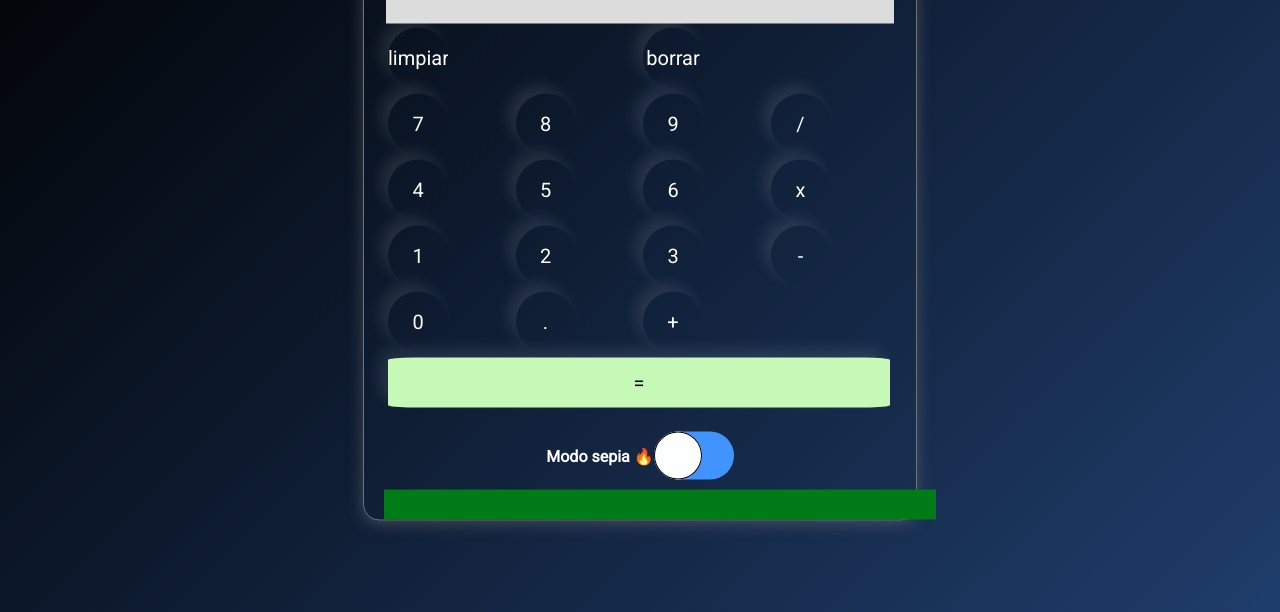
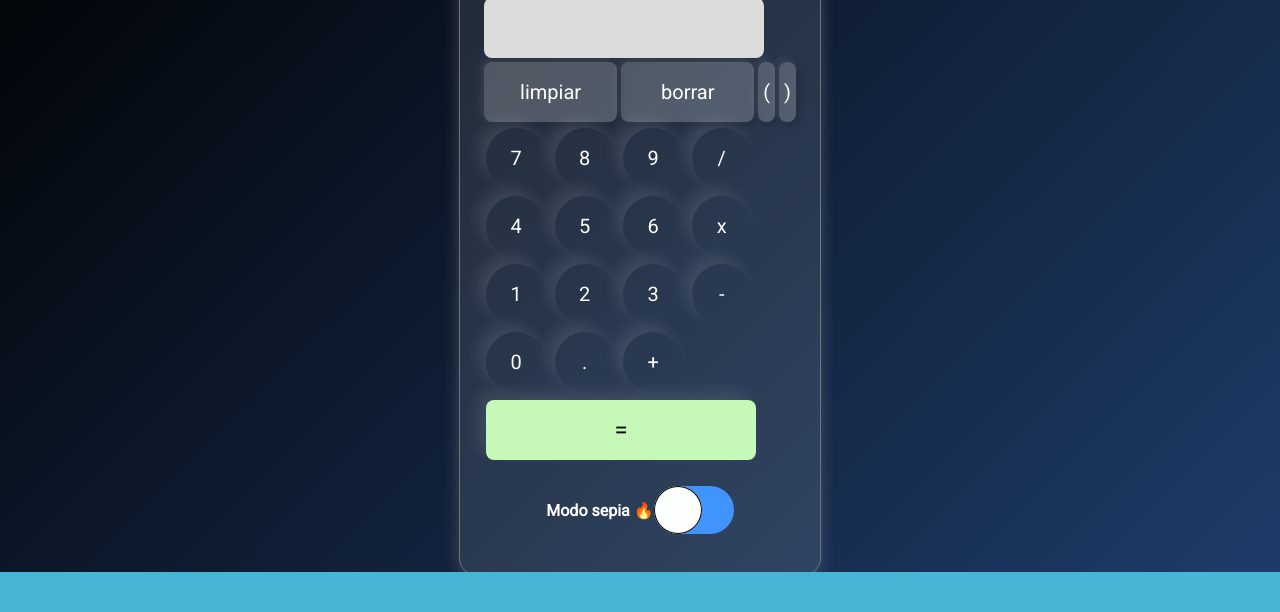
Before and after one commit to GerlyUwU/Calculadora-basica, a plain HTML site: page index.html in a window 1280 px wide. Shown: the part 188-800 px from the top of the page. Drawn offline with Linux system fonts and the light colour scheme.

Commit message:
cambiamos el diseño de la calculadora

```diff
--- a/CSS/style.css
+++ b/CSS/style.css
@@ -17,29 +17,51 @@ header {
     text-align: center;
     background: transparent;
     color: white;
-    font-size: 20px;
+    font-size: 24px;
+    margin-bottom: 10px;
 }
-
-
 
 .contenido {
     position: absolute;
     top: 50%;
     left: 50%;
     transform: translate(-50%, -50%);
-    width: 40%;
+    width: 320px;
     border: 1px solid #717377;
     padding: 20px;
     border-radius: 16px;
-    background: transparent;
+    background: rgba(255, 255, 255, 0.1);
     box-shadow: 0px 3px 15px rgba(113, 115, 119, 0.5);
 }
 
 table {
     width: 100%;
+    border-spacing: 4px;
 }
 
-input[type=button] {
+/* Estilo para la primera fila de botones */
+tr:first-of-type input[type=button],
+tr:nth-of-type(2) input[type=button] {
+    border: none;
+    width: 100%;
+    height: 60px;
+    border-radius: 8px;
+    background: rgba(255, 255, 255, 0.2);
+    color: #ffffff;
+    font-size: 20px;
+    box-shadow: -3px -3px 8px rgba(255, 255, 255, 0.1),
+                3px 3px 8px rgba(0, 0, 0, 0.2);
+    cursor: pointer;
+    transition: 0.2s;
+}
+
+tr:first-of-type input[type=button]:hover,
+tr:nth-of-type(2) input[type=button]:hover {
+    background: #B7D7F9;
+}
+
+/* Estilo original para los demás botones */
+input[type=button]:not(tr:first-of-type input[type=button]):not(tr:nth-of-type(2) input[type=button]) {
     border: none;
     width: 60px;
     height: 60px;
@@ -53,45 +75,44 @@ input[type=button] {
     transition-duration: 0.2s;
 }
 
-input[type=button]:hover {
+input[type=button]:not(tr:first-of-type input[type=button]):not(tr:nth-of-type(2) input[type=button]):hover {
     background: #B7D7F9;
 }
 
-#txt_resultado{
+#txt_resultado {
     width: 100%;
-    height: 50px;
+    height: 60px;
     border: none;
     text-align: right;
     color: black;
-    font-size: 45px;
-    font-family: Consolas;
+    font-size: 30px;
+    padding-right: 10px;
+    border-radius: 8px;
     background-color: gainsboro;
-
 }
 
-#b_ig{
+#b_ig {
     background-color: #C6F9B7;
     border: none;
     color: black;
-    width: 400%;
-    height: 50px;
-    border-radius: 5%;
-    transition-duration: 0.5s;
-
+    width: 100%;
+    height: 60px;
+    font-size: 24px;
+    border-radius: 8px;
+    transition: 0.5s;
 }
 
-#b_ig:hover{
+#b_ig:hover {
     background-color: #66CF47;
 }
 
-
+/* Colores y estilos del interruptor de modo */
 :root {
     --color-green: #ba6606;
     --color-red: #4193fe;
     --color-button: #fdffff;
     --color-black: #000;
 }
-
 
 .switch-button {
     display: flex;
@@ -134,21 +155,28 @@ input[type=button]:hover {
     transform: translateX(2rem);
 }
 
-
+/* Estilo del footer */
 footer {
-    background-color: rgb(1, 123, 23);
+    background-color: #47b5d6;
     position: fixed;
     bottom: 0;
+    left: 0;
     width: 100%;
-    height: 30px;
+    height: 40px;
     display: flex;
     align-items: center;
     justify-content: center;
     color: white;
+    font-size: 14px;
     z-index: 10;
 }
 
-#switch_boton{
+footer p {
+    margin: 0;
+    font-weight: bold;
+}
+
+#switch_boton {
     font-weight: bold;
     color: white;
 }
--- a/index.html
+++ b/index.html
@@ -8,7 +8,7 @@
     <link href="https://fonts.googleapis.com/css2?family=Roboto&display=swap" rel="stylesheet">
 </head>
 <body>
-
+    <!-- Contenedor principal de la calculadora -->
     <div class="contenido">
         <header><h1>Calculadora Básica</h1></header>
         <table>
@@ -18,6 +18,8 @@
             <tr>
                 <td colspan="2"><input id="b_lim" type="button" onclick="limpiar()" value="limpiar"></td>
                 <td colspan="2"><input id="b_bor" type="button" onclick="borrar()" value="borrar"></td>
+                <td><input id="b_left_parent" type="button" onclick="clickbutton(this)" value=" ( "></td>
+                <td><input id="b_right_parent" type="button" onclick="clickbutton(this)" value=" ) "></td>
             </tr>
             <tr>
                 <td><input id="b07" type="button" onclick="clickbutton(this)" value="7"></td>
@@ -43,7 +45,7 @@
                 <td><input id="b_sum" type="button" onclick="clickbutton(this)" value="+"></td>
             </tr>
             <tr>
-                <td><input id="b_ig" type="button" onclick="clickbutton(this)" value="="></td>
+                <td colspan="4"><input id="b_ig" type="button" onclick="clickbutton(this)" value="="></td>
             </tr>
         </table>
 
@@ -54,14 +56,13 @@
             <!-- Botón -->
             <label for="switch-checkbox" class="switch-button__label"></label>
         </div>
+    </div>
 
-
-        <footer>
-            <marquee>
-                <p>Author: Gerly Daniel Arteaga Bernal</p>
-            </marquee>
-        </footer>
-    </div>
+    <footer>
+        <marquee>
+            <p>Autor: Gerly Daniel Arteaga Bernal       GitHub: GerlyUwU</p>
+        </marquee>
+    </footer>
 
     <script type="text/javascript" src="/js/calculadora.js"></script>
 </body>
```
